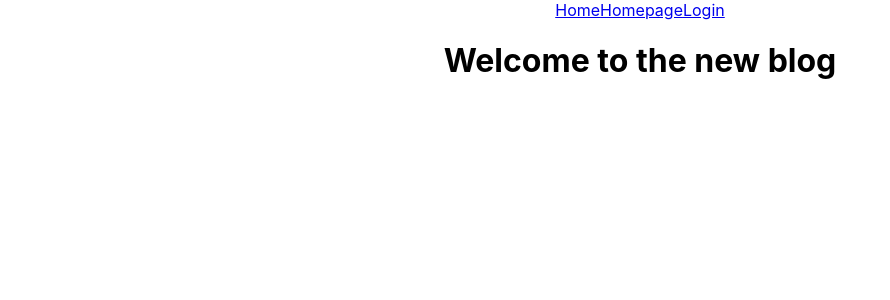
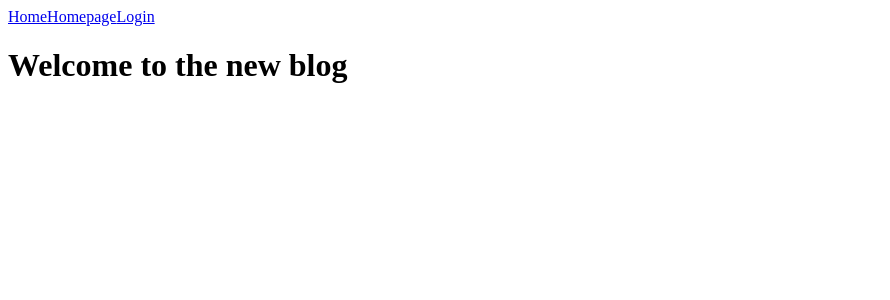
Before and after one commit to Ntshangase/ibhange-the-bank, a React (Create React App) app: page / in a window 1280 px wide. Shown: the top 300 px of the page, without its empty margins (0-890 px from the left). Built offline with nearby package versions, Linux system fonts and the light colour scheme.

Commit message:
Sprint 1

```diff
--- a/src/App.css
+++ /dev/null
@@ -1,38 +0,0 @@
-.App {
-  text-align: center;
-}
-
-.App-logo {
-  height: 40vmin;
-  pointer-events: none;
-}
-
-@media (prefers-reduced-motion: no-preference) {
-  .App-logo {
-    animation: App-logo-spin infinite 20s linear;
-  }
-}
-
-.App-header {
-  background-color: #282c34;
-  min-height: 100vh;
-  display: flex;
-  flex-direction: column;
-  align-items: center;
-  justify-content: center;
-  font-size: calc(10px + 2vmin);
-  color: white;
-}
-
-.App-link {
-  color: #61dafb;
-}
-
-@keyframes App-logo-spin {
-  from {
-    transform: rotate(0deg);
-  }
-  to {
-    transform: rotate(360deg);
-  }
-}
--- a/src/App.js
+++ b/src/App.js
@@ -1,4 +1,3 @@
-import './App.css';
 import Navbar from './Components/Navbar';
 
 function App() {
--- a/src/index.css
+++ b/src/index.css
@@ -1,13 +1 @@
-body {
-  margin: 0;
-  font-family: -apple-system, BlinkMacSystemFont, 'Segoe UI', 'Roboto', 'Oxygen',
-    'Ubuntu', 'Cantarell', 'Fira Sans', 'Droid Sans', 'Helvetica Neue',
-    sans-serif;
-  -webkit-font-smoothing: antialiased;
-  -moz-osx-font-smoothing: grayscale;
-}
-
-code {
-  font-family: source-code-pro, Menlo, Monaco, Consolas, 'Courier New',
-    monospace;
-}
+/**all styles go here*/
```
Also changed, not shown: 1 other file (tests, documents, lock files or other folders).
